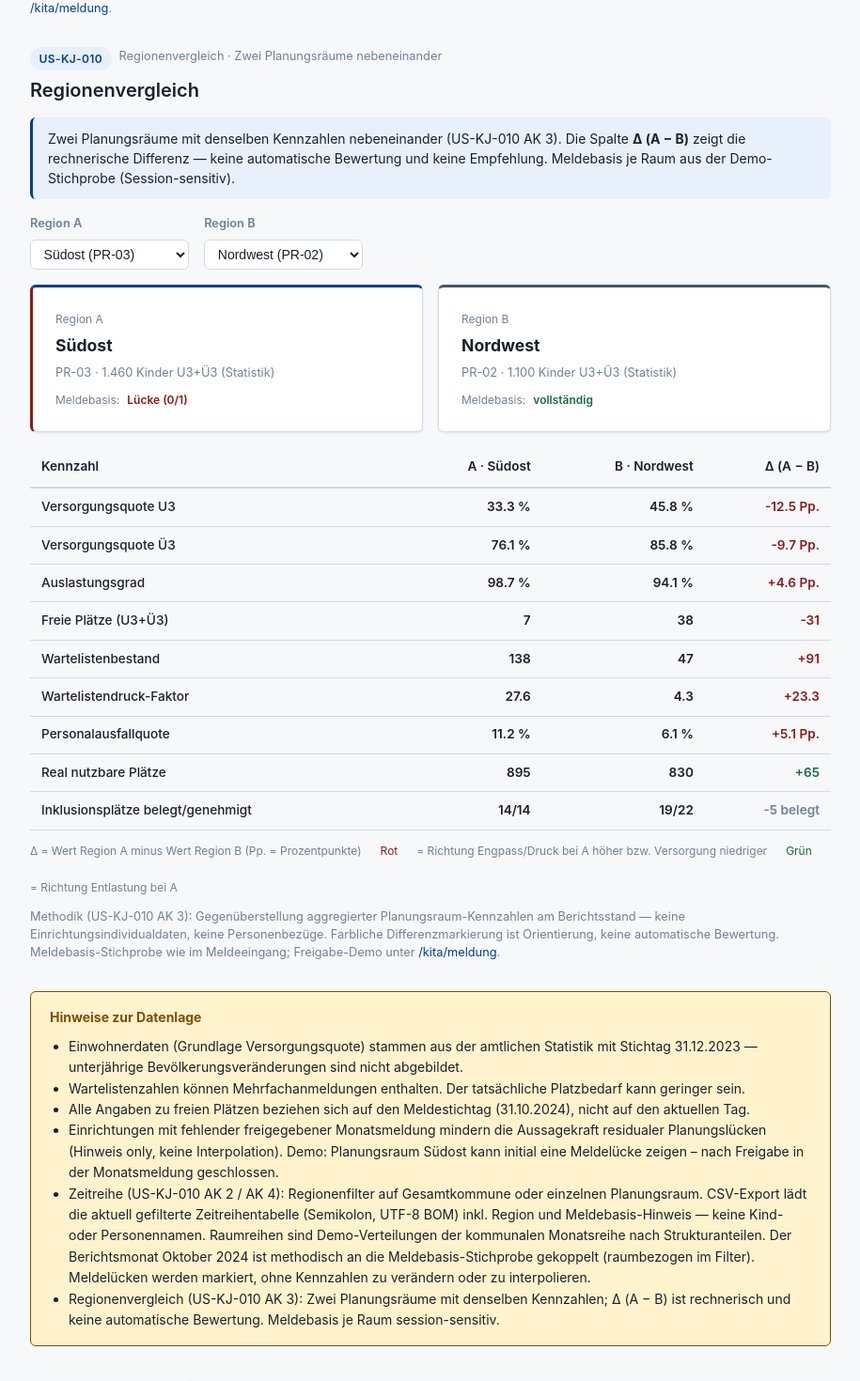
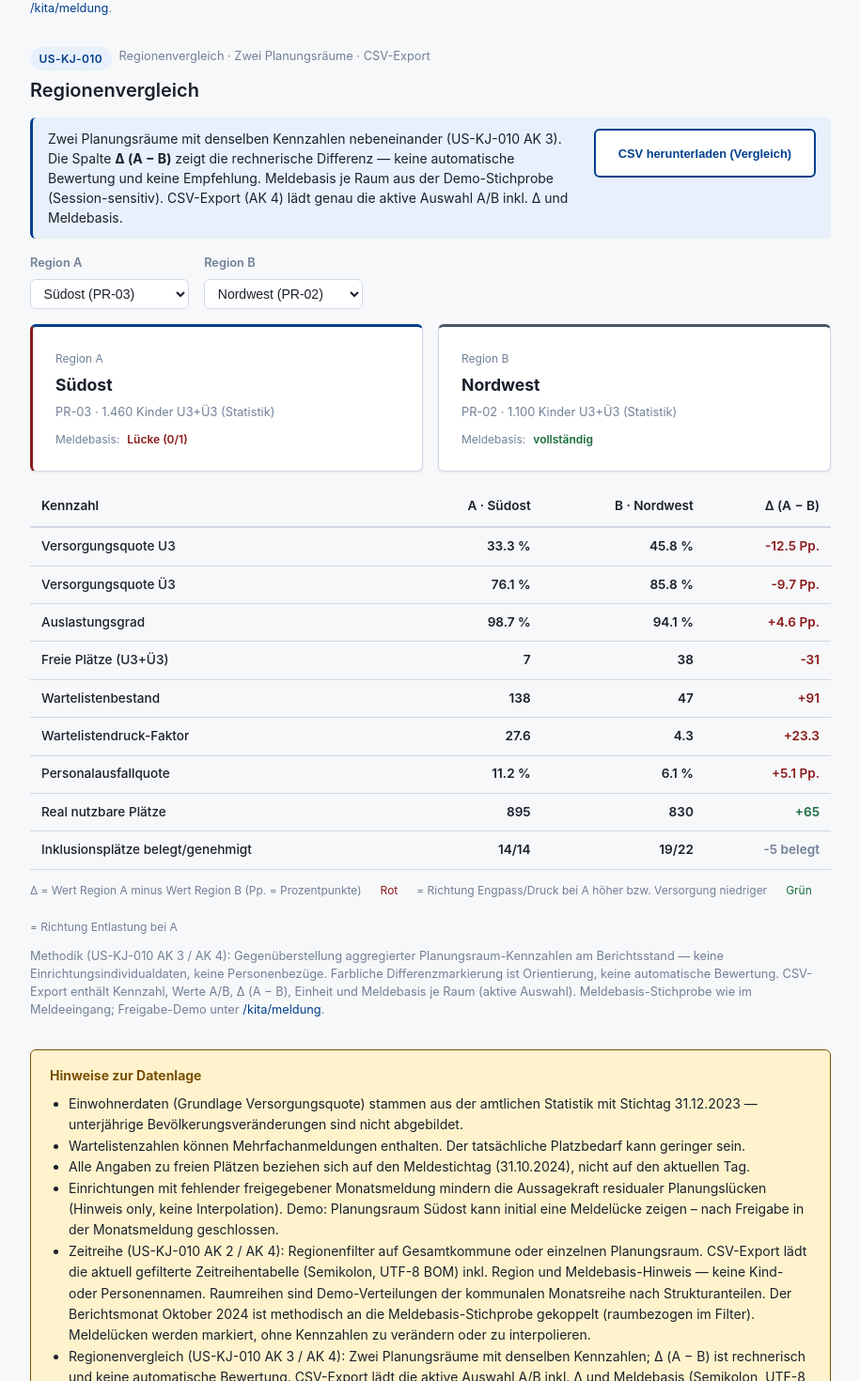
Before and after one commit to d0npedro/open-state, a Next.js app in the folder demo/: page /kita in a window 1280 px wide. Shown: the part 3840-5310 px from the top of the page at 94% size, without its empty margins (182-1097 px from the left). Built offline with nearby package versions, Linux system fonts and the light colour scheme.

Commit message:
feat(kita): Regionenvergleich CSV-Export aktiver Auswahl (US-KJ-010 AK4)
CSV-Download der aktiven Zwei-Räume-Ansicht inkl. Δ und Meldebasis.
Semikolon, UTF-8 BOM; keine Kind-/Personennamen.

```diff
--- a/demo/app/kita/page.tsx
+++ b/demo/app/kita/page.tsx
@@ -139,7 +139,7 @@ export default function KitaTransparenzberichtPage() {
         <div style={{ marginBottom: '1rem' }}>
           <div style={{ fontSize: '0.8rem', color: 'var(--color-text-muted)', display: 'flex', gap: '0.5rem', flexWrap: 'wrap', marginBottom: '0.5rem' }}>
             <span className="badge badge-primary">US-KJ-010</span>
-            <span>Regionenvergleich · Zwei Planungsräume nebeneinander</span>
+            <span>Regionenvergleich · Zwei Planungsräume · CSV-Export</span>
           </div>
           <h2>Regionenvergleich</h2>
         </div>
@@ -161,7 +161,7 @@ export default function KitaTransparenzberichtPage() {
           <li>Alle Angaben zu freien Plätzen beziehen sich auf den Meldestichtag (31.10.2024), nicht auf den aktuellen Tag.</li>
           <li>Einrichtungen mit fehlender freigegebener Monatsmeldung mindern die Aussagekraft residualer Planungslücken (Hinweis only, keine Interpolation). Demo: Planungsraum Südost kann initial eine Meldelücke zeigen – nach Freigabe in der Monatsmeldung geschlossen.</li>
           <li>Zeitreihe (US-KJ-010 AK&nbsp;2 / AK&nbsp;4): Regionenfilter auf Gesamtkommune oder einzelnen Planungsraum. CSV-Export lädt die aktuell gefilterte Zeitreihentabelle (Semikolon, UTF-8 BOM) inkl. Region und Meldebasis-Hinweis — keine Kind- oder Personennamen. Raumreihen sind Demo-Verteilungen der kommunalen Monatsreihe nach Strukturanteilen. Der Berichtsmonat Oktober 2024 ist methodisch an die Meldebasis-Stichprobe gekoppelt (raumbezogen im Filter). Meldelücken werden markiert, ohne Kennzahlen zu verändern oder zu interpolieren.</li>
-          <li>Regionenvergleich (US-KJ-010 AK&nbsp;3): Zwei Planungsräume mit denselben Kennzahlen; Δ (A − B) ist rechnerisch und keine automatische Bewertung. Meldebasis je Raum session-sensitiv.</li>
+          <li>Regionenvergleich (US-KJ-010 AK&nbsp;3 / AK&nbsp;4): Zwei Planungsräume mit denselben Kennzahlen; Δ (A − B) ist rechnerisch und keine automatische Bewertung. CSV-Export lädt die aktive Auswahl A/B inkl. Δ und Meldebasis (Semikolon, UTF-8 BOM) — keine Kind- oder Personennamen. Meldebasis je Raum session-sensitiv.</li>
         </ul>
       </div>
 
--- a/demo/components/kita/KitaRegionenVergleich.tsx
+++ b/demo/components/kita/KitaRegionenVergleich.tsx
@@ -3,6 +3,7 @@
 /**
  * Regionenvergleich: zwei Planungsräume nebeneinander (US-KJ-010 AK 3).
  * Dieselben Kernkennzahlen, Differenzspalte, Meldebasis-Kurzmarkierung.
+ * CSV-Export der aktiven Vergleichsansicht (US-KJ-010 AK 4).
  * Keine Chart-Bibliothek — HTML-Tabelle. Keine Bewertung, keine Kind-/Personennamen.
  */
 
@@ -11,6 +12,7 @@ import type { PlanungsraumKennzahlen } from '@/types/kita';
 import {
   MeldebasisBadge,
   useMeldeeingangFuerBedarfsplanung,
+  type PlanungsraumMeldebasis,
 } from '@/components/kita/KitaBedarfsplanungDatenbasis';
 
 function fmt(n: number) {
@@ -184,6 +186,107 @@ export function KitaRegionenVergleich({
   const basisA = raumA ? byRaumId.get(raumA.id) : undefined;
   const basisB = raumB ? byRaumId.get(raumB.id) : undefined;
 
+  function meldebasisCsvLabel(basis: PlanungsraumMeldebasis | undefined): string {
+    if (!hydrated) return '…';
+    if (!basis) return 'keine_Stichprobe';
+    return basis.hatDatenluecke
+      ? `Luecke (${basis.freigegeben}/${basis.erwartet})`
+      : `vollstaendig (${basis.freigegeben}/${basis.erwartet})`;
+  }
+
+  /** CSV-Export der aktiven Vergleichsansicht — US-KJ-010 AK 4 */
+  function handleCsvDownload() {
+    if (!raumA || !raumB) return;
+
+    const de = (n: number) => n.toFixed(1).replace('.', ',');
+    const header = [
+      'Kennzahl',
+      'Kennzahl_Key',
+      'Region_A',
+      'Region_A_ID',
+      'Wert_A',
+      'Region_B',
+      'Region_B_ID',
+      'Wert_B',
+      'Delta_A_minus_B',
+      'Einheit',
+      'Meldebasis_A',
+      'Meldebasis_B',
+    ].join(';');
+
+    const rows = METRICS.map(m => {
+      const va = m.get(raumA);
+      const vb = m.get(raumB);
+      let wertA: string;
+      let wertB: string;
+      let delta: string;
+      let einheit: string;
+
+      if (m.key === 'inklusion') {
+        wertA = `${raumA.inklusionsplaetzeBelegt}/${raumA.inklusionsplaetzeGenehmigt}`;
+        wertB = `${raumB.inklusionsplaetzeBelegt}/${raumB.inklusionsplaetzeGenehmigt}`;
+        delta = sameRoom
+          ? ''
+          : String(raumA.inklusionsplaetzeBelegt - raumB.inklusionsplaetzeBelegt);
+        einheit = 'belegt/genehmigt';
+      } else if (m.unit === 'pct') {
+        wertA = de(va);
+        wertB = de(vb);
+        delta = sameRoom ? '' : de(va - vb);
+        einheit = 'Prozent';
+      } else if (m.unit === 'faktor') {
+        wertA = de(va);
+        wertB = de(vb);
+        delta = sameRoom ? '' : de(va - vb);
+        einheit = 'Faktor';
+      } else {
+        wertA = String(va);
+        wertB = String(vb);
+        delta = sameRoom ? '' : String(Math.round(va - vb));
+        einheit = 'Zahl';
+      }
+
+      return [
+        m.label,
+        m.key,
+        raumA.bezeichnung,
+        raumA.id,
+        wertA,
+        raumB.bezeichnung,
+        raumB.id,
+        wertB,
+        delta,
+        einheit,
+        meldebasisCsvLabel(basisA),
+        meldebasisCsvLabel(basisB),
+      ].join(';');
+    });
+
+    const meta = [
+      '# Open State – Kita Regionenvergleich (US-KJ-010 AK 3 / AK 4)',
+      `# Region_A: ${raumA.bezeichnung} (${raumA.id})`,
+      `# Region_B: ${raumB.bezeichnung} (${raumB.id})`,
+      sameRoom
+        ? '# Hinweis: Region A und B sind identisch — Delta leer'
+        : '# Delta = Wert Region A minus Wert Region B (rechnerisch, keine Bewertung)',
+      `# Meldebasis_A: ${meldebasisCsvLabel(basisA)}`,
+      `# Meldebasis_B: ${meldebasisCsvLabel(basisB)}`,
+      '# Keine Kind- oder Personennamen. Keine Einrichtungsindividualdaten. Keine Trendbewertung.',
+      '# Trennzeichen: Semikolon · Dezimaltrennzeichen: Komma · Encoding: UTF-8 BOM',
+      '',
+    ];
+
+    const csv = [...meta, header, ...rows].join('\n');
+    const slug = `${raumA.id}-vs-${raumB.id}`.toLowerCase().replace(/[^a-z0-9_-]+/g, '-');
+    const blob = new Blob(['\uFEFF' + csv], { type: 'text/csv;charset=utf-8;' });
+    const url = URL.createObjectURL(blob);
+    const a = document.createElement('a');
+    a.href = url;
+    a.download = `kita-regionenvergleich-${slug}.csv`;
+    a.click();
+    URL.revokeObjectURL(url);
+  }
+
   if (!raumA || !raumB) {
     return (
       <p style={{ fontSize: '0.875rem', color: 'var(--color-text-muted)' }}>
@@ -202,6 +305,8 @@ export function KitaRegionenVergleich({
     minWidth: '10rem',
   };
 
+  const csvButtonLabel = `${raumA.bezeichnung} vs. ${raumB.bezeichnung}`;
+
   return (
     <div>
       <div
@@ -214,11 +319,29 @@ export function KitaRegionenVergleich({
           borderLeft: '3px solid var(--color-primary)',
           color: 'var(--color-text)',
           lineHeight: 1.5,
+          display: 'flex',
+          flexWrap: 'wrap',
+          gap: '0.75rem',
+          alignItems: 'flex-start',
+          justifyContent: 'space-between',
         }}
       >
-        Zwei Planungsräume mit denselben Kennzahlen nebeneinander (US-KJ-010 AK&nbsp;3).
-        Die Spalte <strong>Δ (A − B)</strong> zeigt die rechnerische Differenz — keine automatische
-        Bewertung und keine Empfehlung. Meldebasis je Raum aus der Demo-Stichprobe (Session-sensitiv).
+        <div style={{ flex: '1 1 16rem', minWidth: 0 }}>
+          Zwei Planungsräume mit denselben Kennzahlen nebeneinander (US-KJ-010 AK&nbsp;3).
+          Die Spalte <strong>Δ (A − B)</strong> zeigt die rechnerische Differenz — keine automatische
+          Bewertung und keine Empfehlung. Meldebasis je Raum aus der Demo-Stichprobe (Session-sensitiv).
+          CSV-Export (AK&nbsp;4) lädt genau die aktive Auswahl A/B inkl. Δ und Meldebasis.
+        </div>
+        <button
+          type="button"
+          className="btn btn-secondary"
+          onClick={handleCsvDownload}
+          style={{ fontSize: '0.8rem', flexShrink: 0, whiteSpace: 'nowrap' }}
+          title={`CSV der aktuellen Vergleichsansicht: ${csvButtonLabel}`}
+          aria-label={`Regionenvergleich als CSV herunterladen (${csvButtonLabel})`}
+        >
+          CSV herunterladen (Vergleich)
+        </button>
       </div>
 
       {/* Auswahl */}
@@ -409,10 +532,11 @@ export function KitaRegionenVergleich({
       </div>
 
       <p style={{ margin: '0.75rem 0 0', fontSize: '0.8rem', color: 'var(--color-text-muted)', lineHeight: 1.5 }}>
-        Methodik (US-KJ-010 AK&nbsp;3): Gegenüberstellung aggregierter Planungsraum-Kennzahlen am
+        Methodik (US-KJ-010 AK&nbsp;3 / AK&nbsp;4): Gegenüberstellung aggregierter Planungsraum-Kennzahlen am
         Berichtsstand — keine Einrichtungsindividualdaten, keine Personenbezüge. Farbliche
-        Differenzmarkierung ist Orientierung, keine automatische Bewertung. Meldebasis-Stichprobe
-        wie im Meldeeingang; Freigabe-Demo unter{' '}
+        Differenzmarkierung ist Orientierung, keine automatische Bewertung. CSV-Export enthält
+        Kennzahl, Werte A/B, Δ (A − B), Einheit und Meldebasis je Raum (aktive Auswahl).
+        Meldebasis-Stichprobe wie im Meldeeingang; Freigabe-Demo unter{' '}
         <a href="/kita/meldung" style={{ color: 'var(--color-primary)' }}>
           /kita/meldung
         </a>
```
Also changed, not shown: 1 other file (tests, documents, lock files or other folders).
